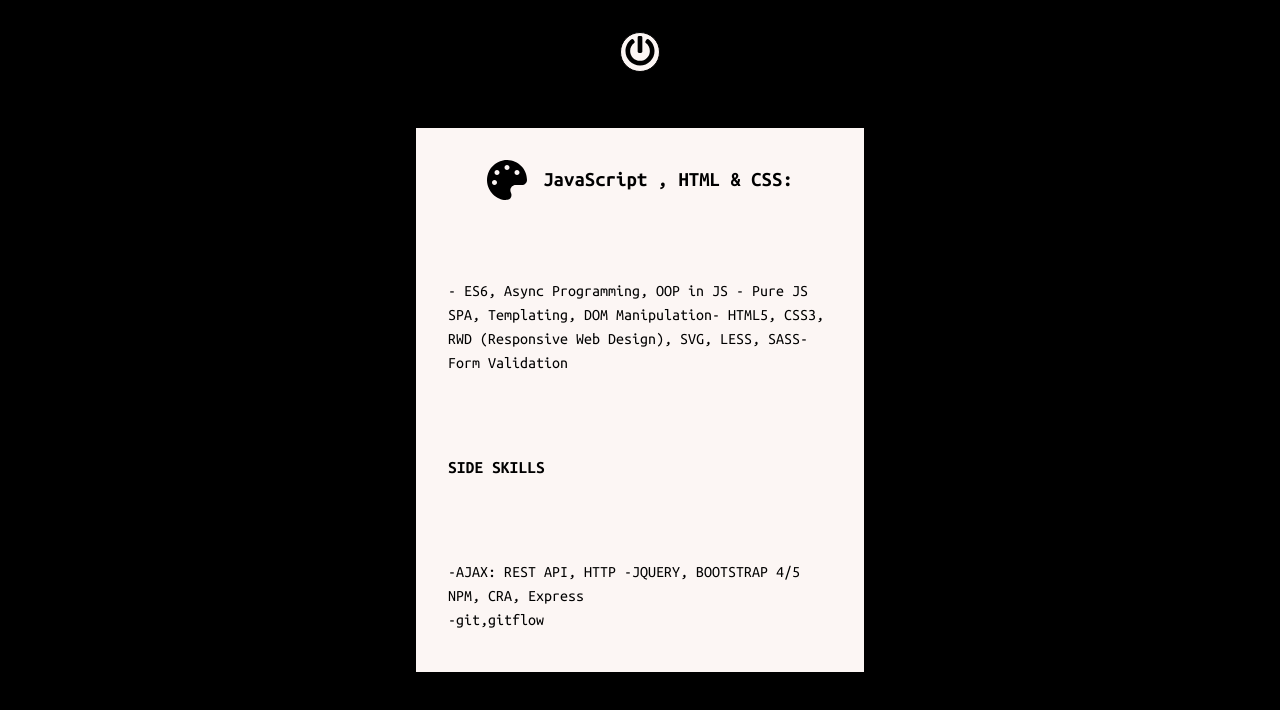
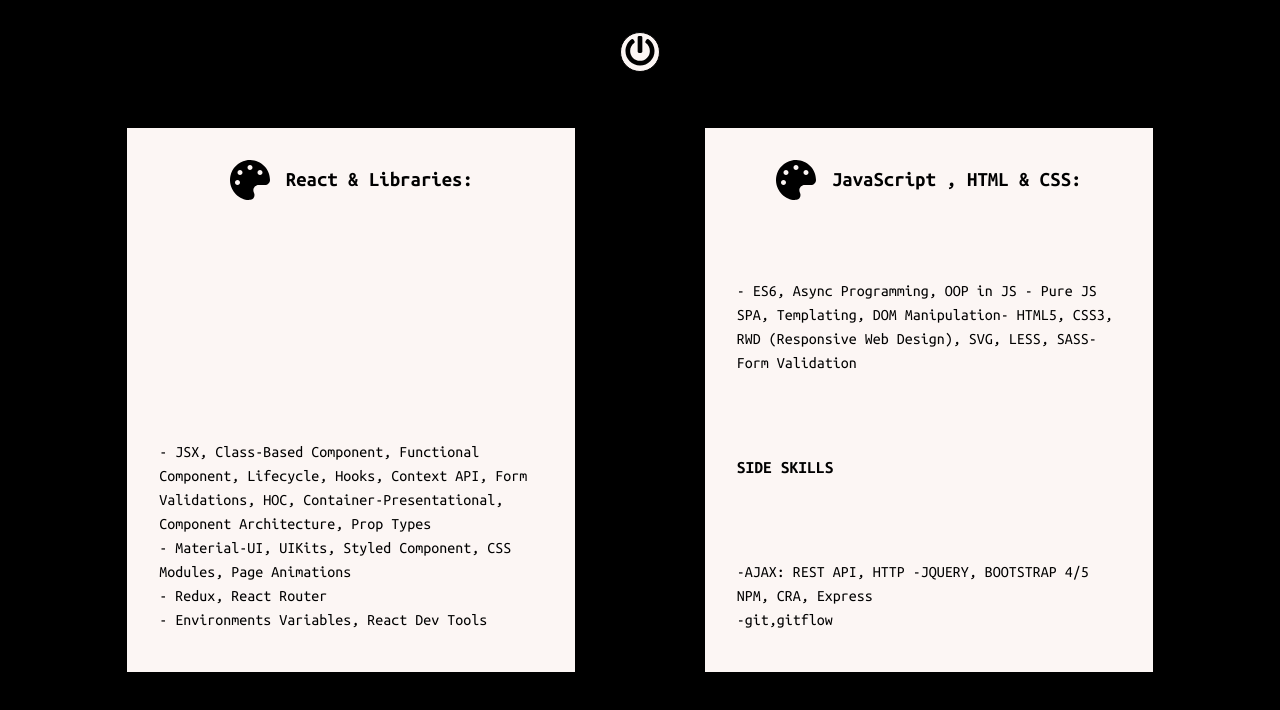
Before and after one commit to saeidAtashin/portfolio, a React (Create React App) app: page /skills in a window 1280 px wide. Shown: the top 710 px of the page. Built offline with nearby package versions, Linux system fonts and the light colour scheme.

Commit message:
my skill page bug fixed

```diff
--- a/src/components/MySkillsPage.js
+++ b/src/components/MySkillsPage.js
@@ -74,7 +74,7 @@
       <PowerButton />
       <ParticleComponent />
       <Box>
-        {/* <Main>
+        <Main>
           <Title>
             <Design width={40} height={40} /> React & Libraries:
           </Title>
@@ -89,7 +89,7 @@
             - Redux, React Router
             <br />- Environments Variables, React Dev Tools
           </Description>
-        </Main> */}
+        </Main>
         <Main>
           <Title>
             <Design width={40} height={40} /> JavaScript , HTML & CSS:
```
